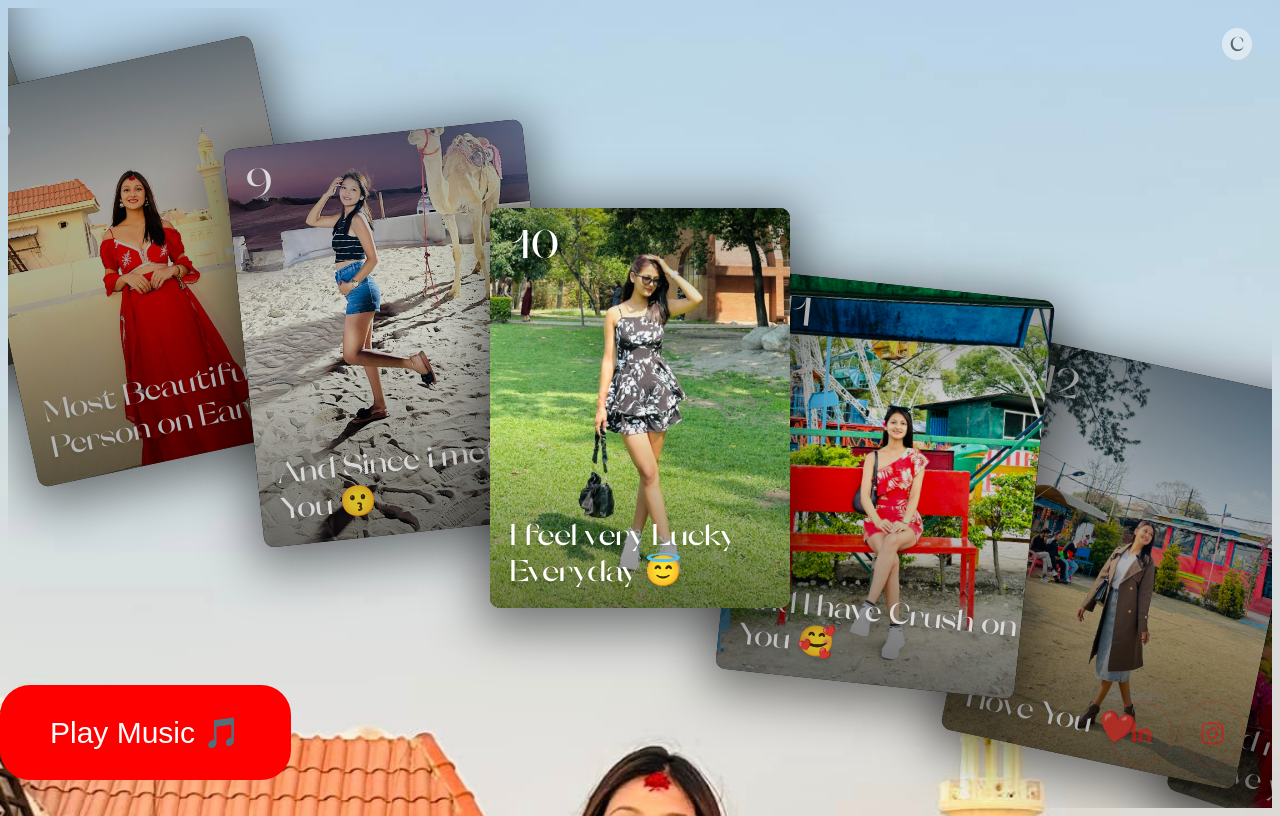
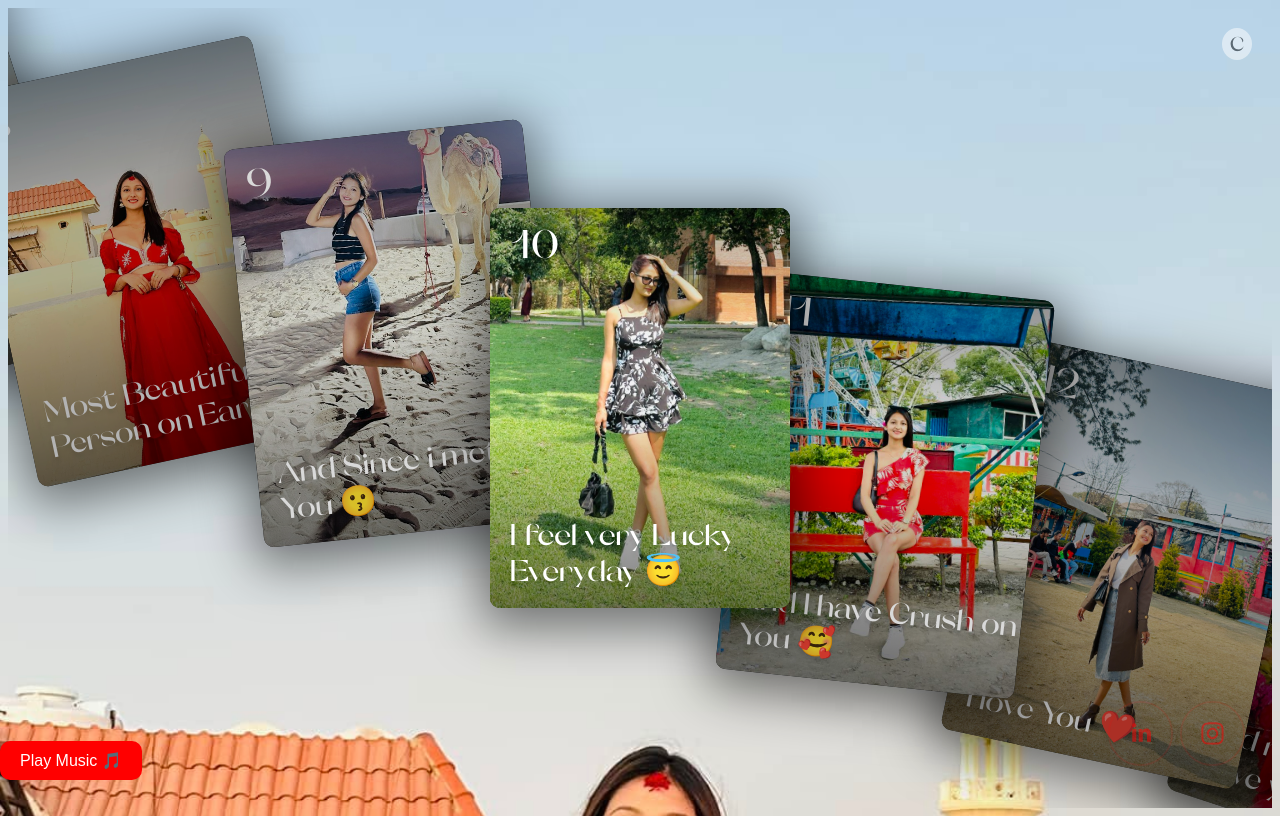
Before and after one commit to Aayush-afk1/Aayush, a plain HTML site: page index.html in a window 1280 px wide. Drawn offline with Linux system fonts and the light colour scheme.

Commit message:
Update index.html

```diff
--- a/index.html
+++ b/index.html
@@ -9,12 +9,12 @@
       position: fixed;
       left: 0px;
       bottom: 20px;
-      padding: 30px 50px;
+      padding: 10px 20px;
       background: #ff0000;
       color: white;
       border: none;
-      border-radius: 30px;
-      font-size: 30px;
+      border-radius: 10px;
+      font-size: 16px;
       cursor: pointer;
       z-index: 1000;
     }
```
